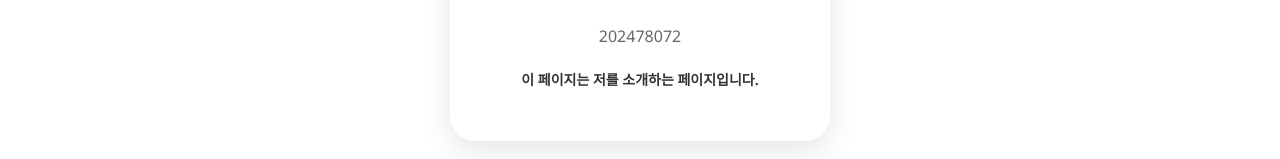
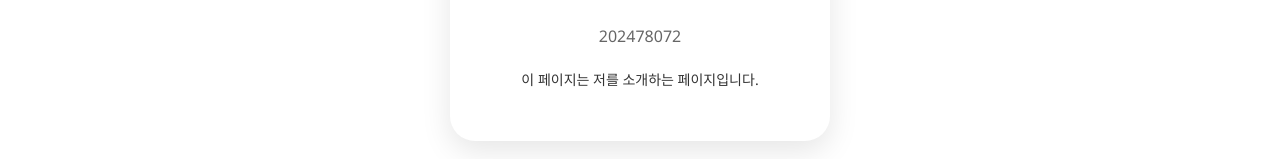
Before and after one commit to gorud1211-maker/Kim-Ji-Eun, a plain HTML site: page index.html in a window 1280 px wide. Shown: the part 504-663 px from the top of the page. Drawn offline with Linux system fonts and the light colour scheme.

Commit message:
Update index.html

```diff
--- a/index.html
+++ b/index.html
@@ -159,6 +159,7 @@
 .intro-card h4 {
     font-size: 14px;
     color: #333;
+    font-weight: normal; /* ⭐ 굵기 문제 해결을 위해 명시적으로 normal 지정 ⭐ */
      }
 
 /* 마우스 효과 */
```
